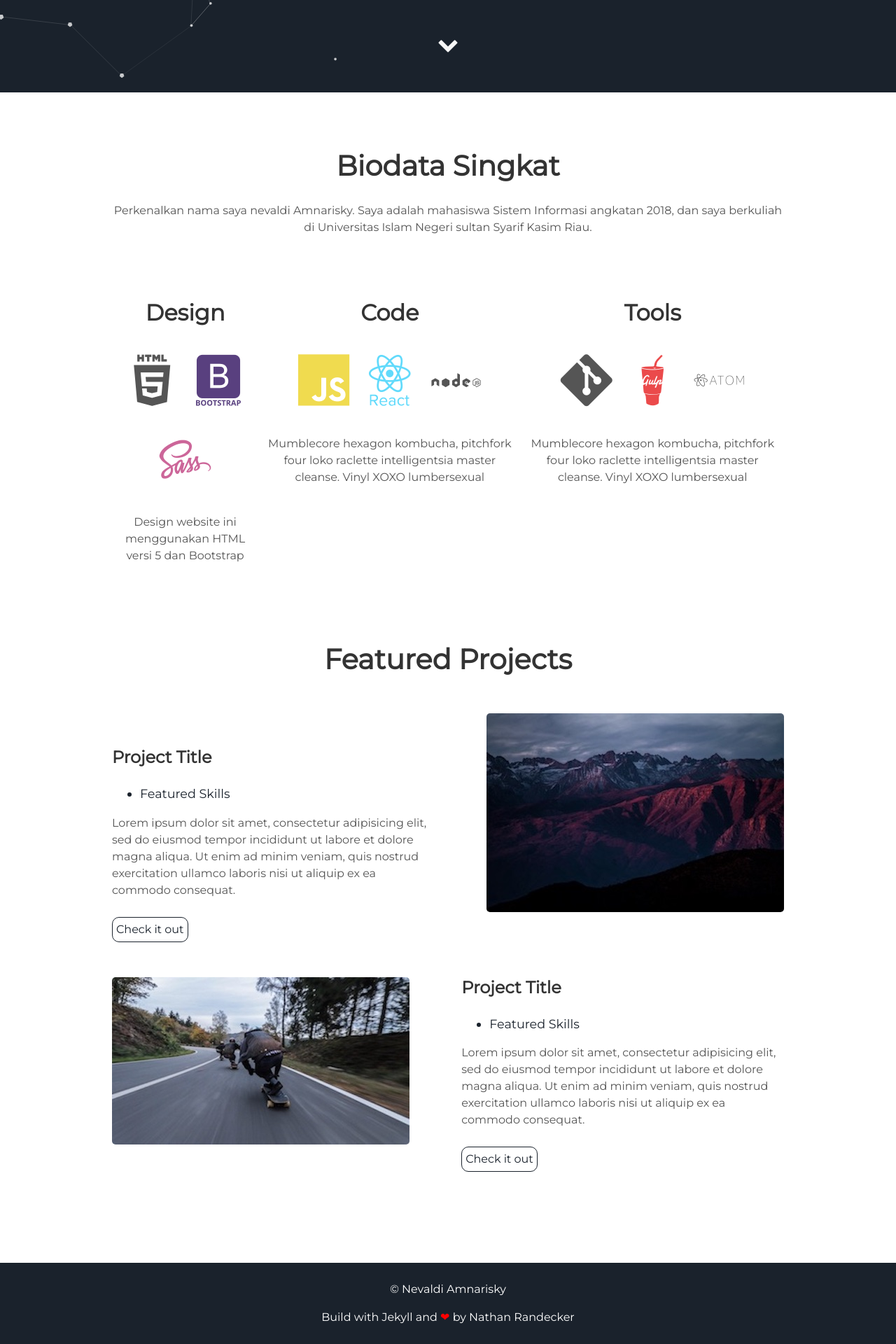
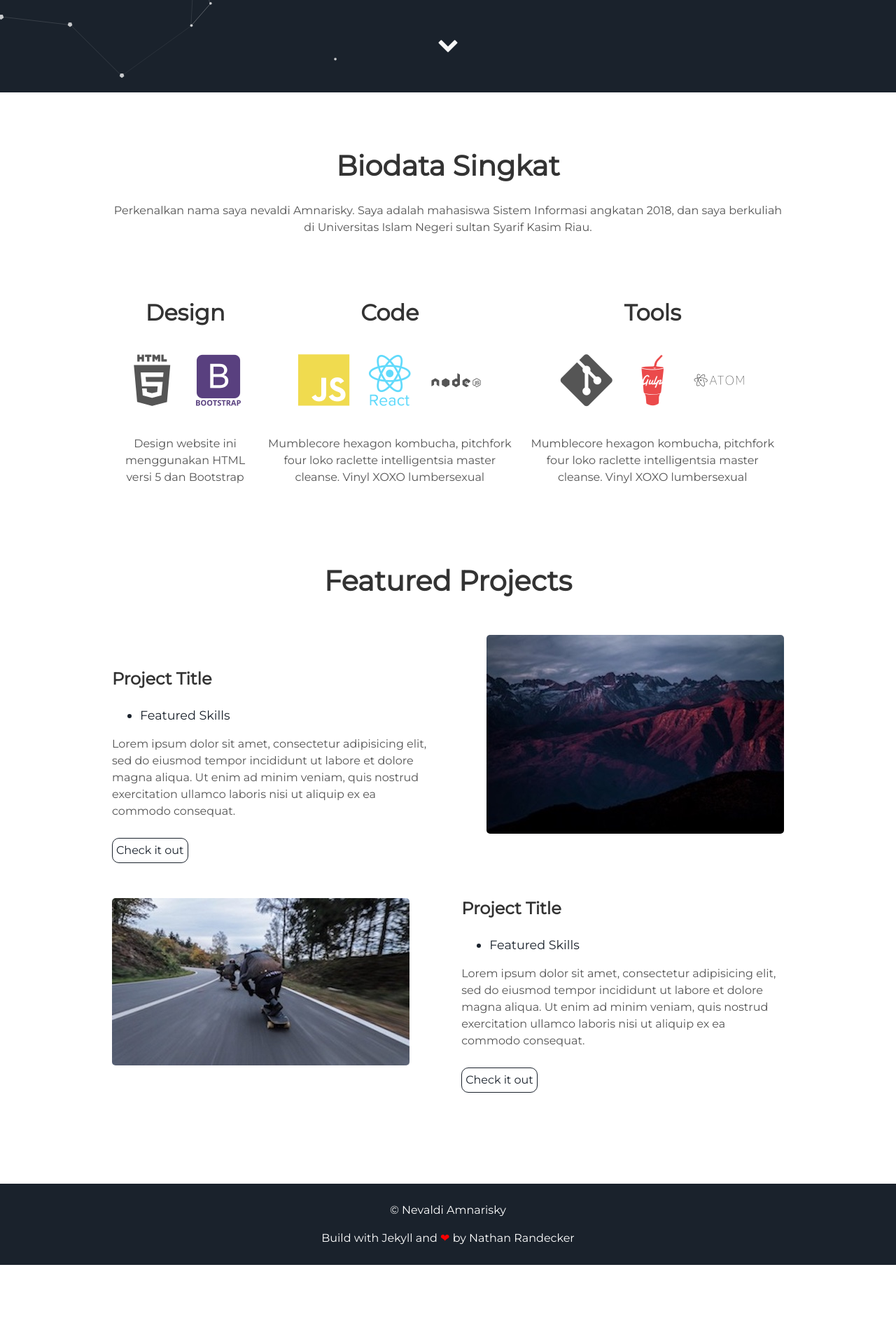
Before and after one commit to nevaldi/nevaldi.github.io, a Jekyll site: the page built from index.html, in a window 1280 px wide. Shown: the part 768-2688 px from the top of the page at 70% size. Built offline with Jekyll 4.4.1, drawn with Linux system fonts in a browser that asks for light colours; after the commit the page ends 2575 px from its top, so only the background shows below that.

Commit message:
Update about.html

```diff
--- a/_includes/about.html
+++ b/_includes/about.html
@@ -7,7 +7,6 @@
       <h2>Design</h2>
       <i class="devicon-html5-plain-wordmark"></i>
       <i class="devicon-bootstrap-plain-wordmark colored"></i>
-      <i class="devicon-sass-original colored"></i>
       <p>Design website ini menggunakan HTML versi 5 dan Bootstrap</p>
     </div>
     <div class="tech">
```
